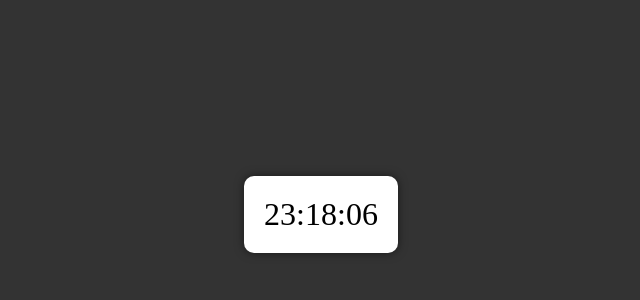
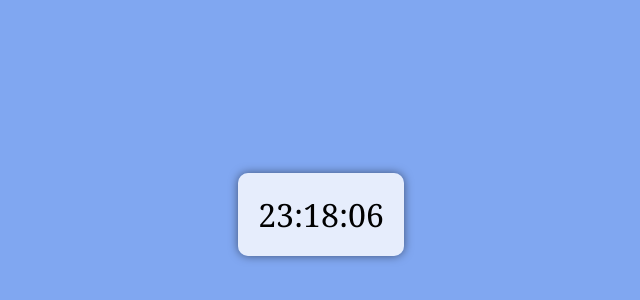
Before and after one commit to marlonc13/relogio, a plain HTML site: page index.html in a window 1280 px wide. Shown: the part 186-486 px from the top of the page, without its empty margins (319-959 px from the left). Drawn offline with Linux system fonts and the light colour scheme.

Commit message:
Update style.css

```diff
--- a/style.css
+++ b/style.css
@@ -4,11 +4,12 @@ body {
     align-items: center;
     height: 100vh;
     margin: 0;
-    background-color: #333;
+    background-color: rgba(5, 83, 228, 0.507);
+    font-family: Georgia, 'Times New Roman', Times, serif;
 }
 
 .clock {
-    background-color: #fff;
+    background-color: rgba(255, 255, 255, 0.801);
     padding: 20px;
     border-radius: 10px;
     box-shadow: 0 0 10px rgba(0, 0, 0, 0.5);
```
